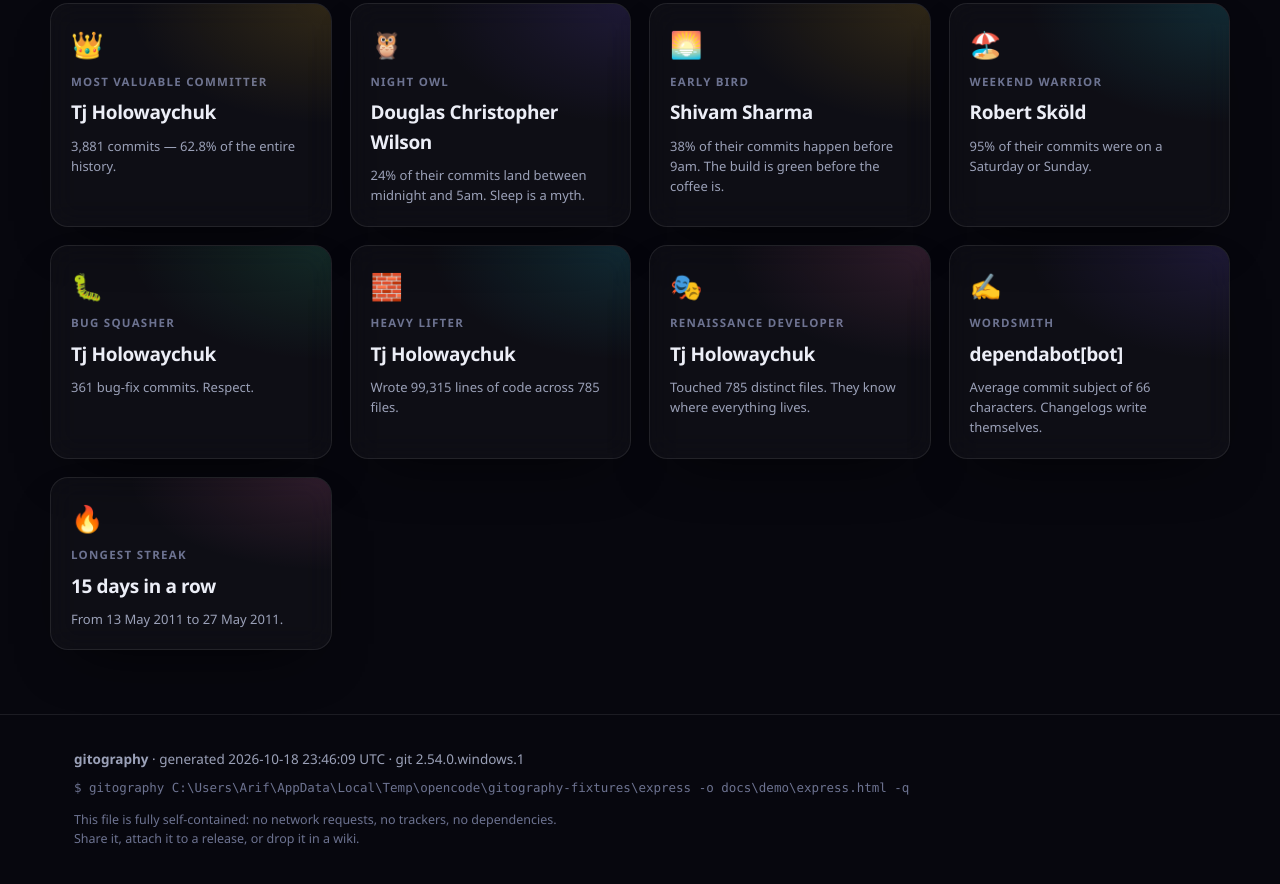
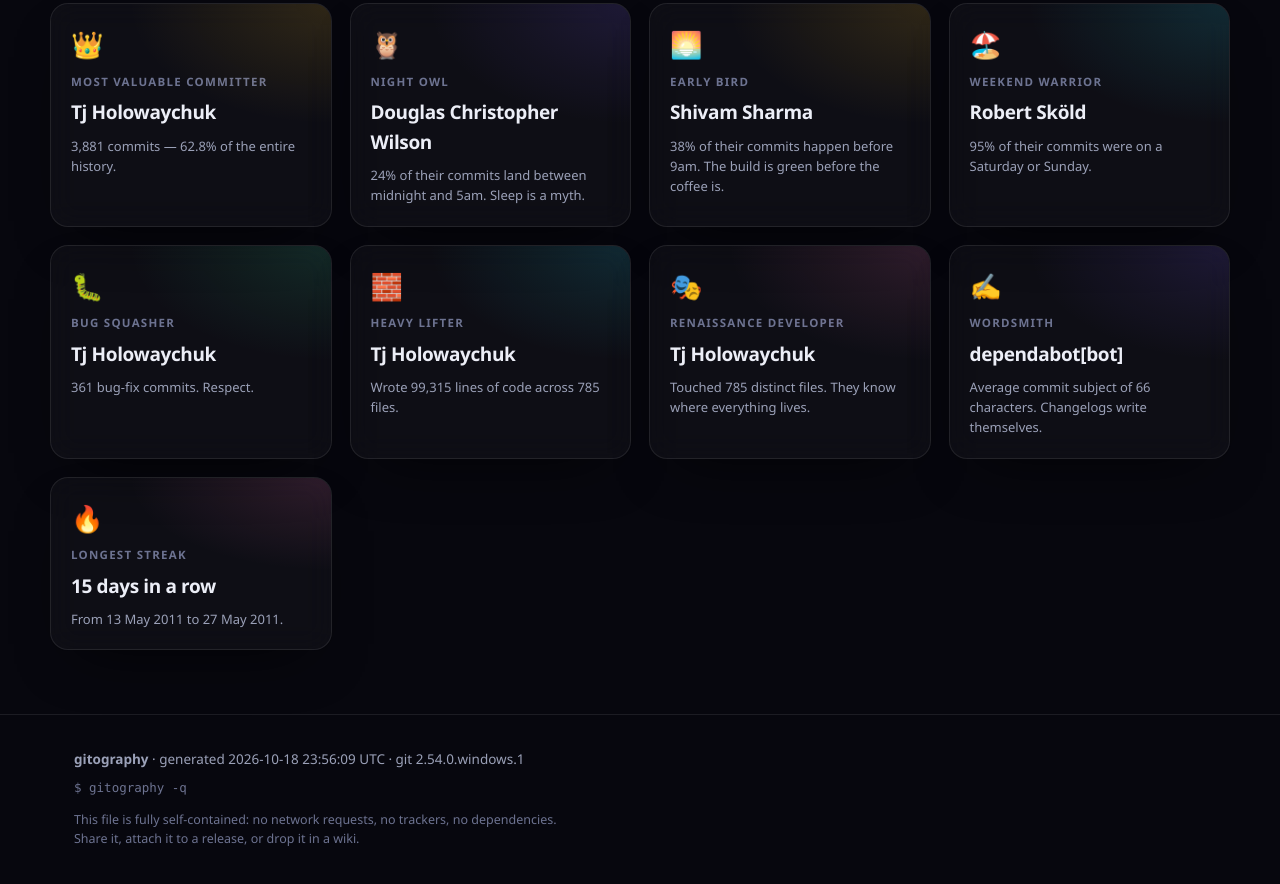
Before and after one commit to arifs122/gitography, a website: page docs/demo/express.html in a window 1280 px wide. Shown: the part 6801-7685 px from the top of the page. Drawn offline with Linux system fonts and the light colour scheme.

Commit message:
docs: regenerate the demo report with a clean footer command

```diff
--- a/docs/demo/express.html
+++ b/docs/demo/express.html
@@ -1218,10 +1218,10 @@ html[data-theme="light"] .glow{opacity:.16}
 <footer class="footer">
   <div class="wrap">
     <p>
-      <strong>gitography</strong> · generated 2026-10-18 23:46:09 UTC
+      <strong>gitography</strong> · generated 2026-10-18 23:56:09 UTC
       · git 2.54.0.windows.1
     </p>
-    <p class="cmd">$ gitography C:\Users\Arif\AppData\Local\Temp\opencode\gitography-fixtures\express -o docs\demo\express.html -q</p>
+    <p class="cmd">$ gitography -q</p>
     <p class="fine">This file is fully self-contained: no network requests, no trackers, no dependencies.
       Share it, attach it to a release, or drop it in a wiki.</p>
   </div>
```
